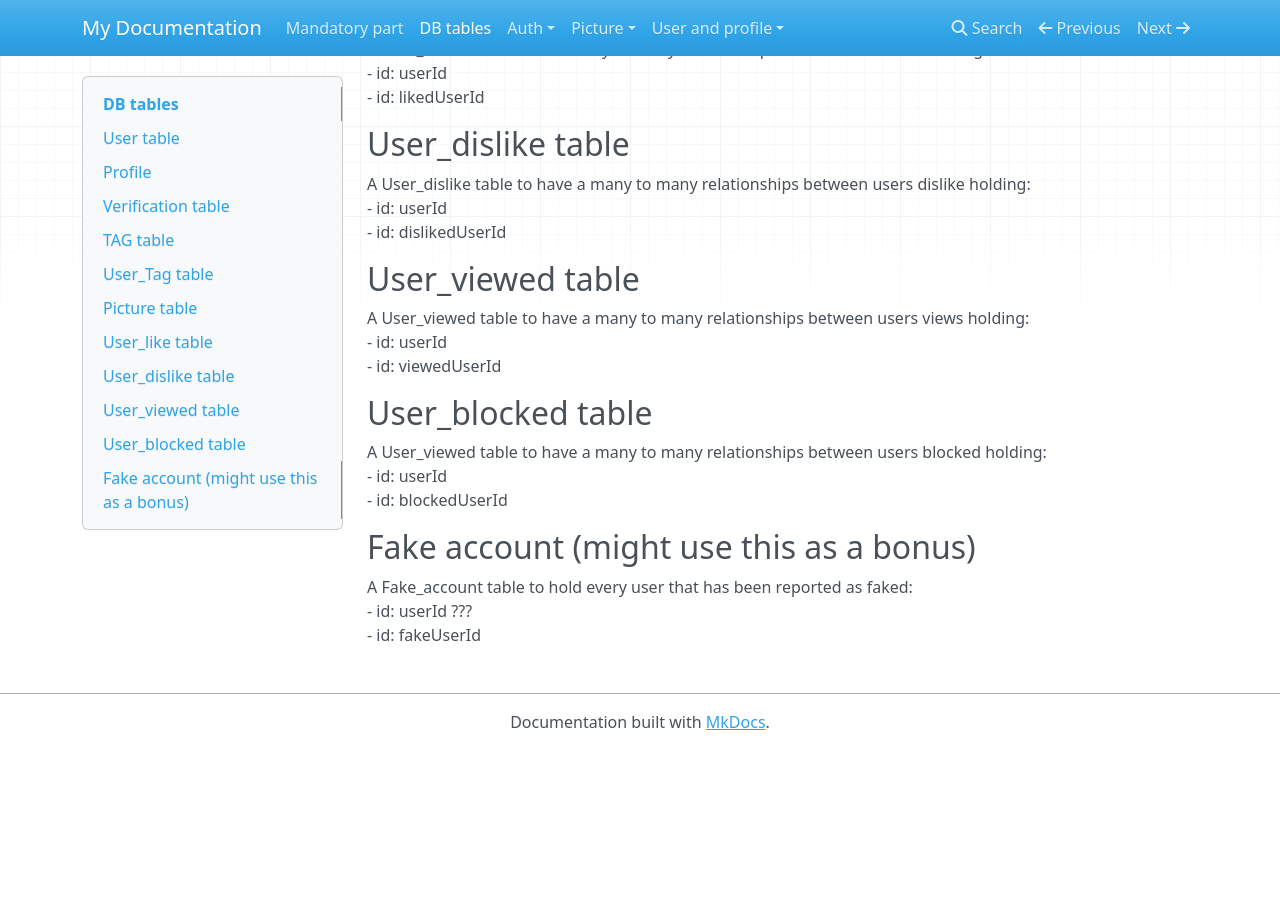
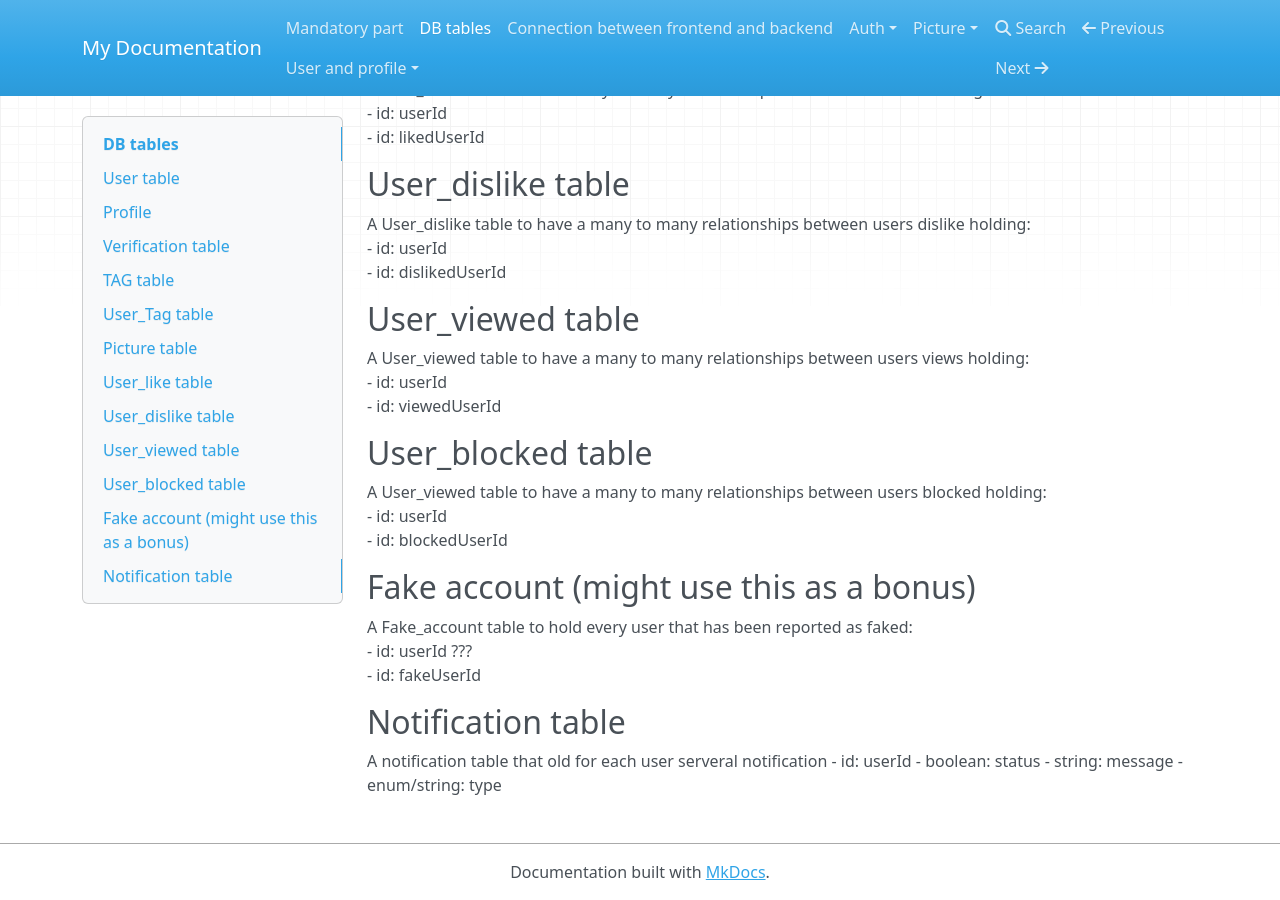
Before and after one commit to MaxenceLiboz/matcha, an MkDocs documentation site: the page built from docs/database.md, in a window 1280 px wide and 900 px high, scrolled down 1214 px. Built offline with MkDocs 1.6.1, drawn with Linux system fonts in a browser that asks for light colours; nearby versions of some CDN libraries; before the commit the page ends 1964 px from its top, so only the background shows below that.

Commit message:
[Doc] Add Notification table info and connection between the frontend and the backend

```diff
--- a/docs/database.md
+++ b/docs/database.md
@@ -66,3 +66,10 @@ A User_viewed table to have a many to many relationships between users blocked h
 A Fake_account table to hold every user that has been reported as faked:
 - id: userId ???
 - id: fakeUserId
+
+## Notification table
+A notification table that old for each user serveral notification
+- id: userId
+- boolean: status
+- string: message
+- enum/string: type
```
Also changed, not shown: docs/front_and_back_connection.md (added, +11 -0 lines).
